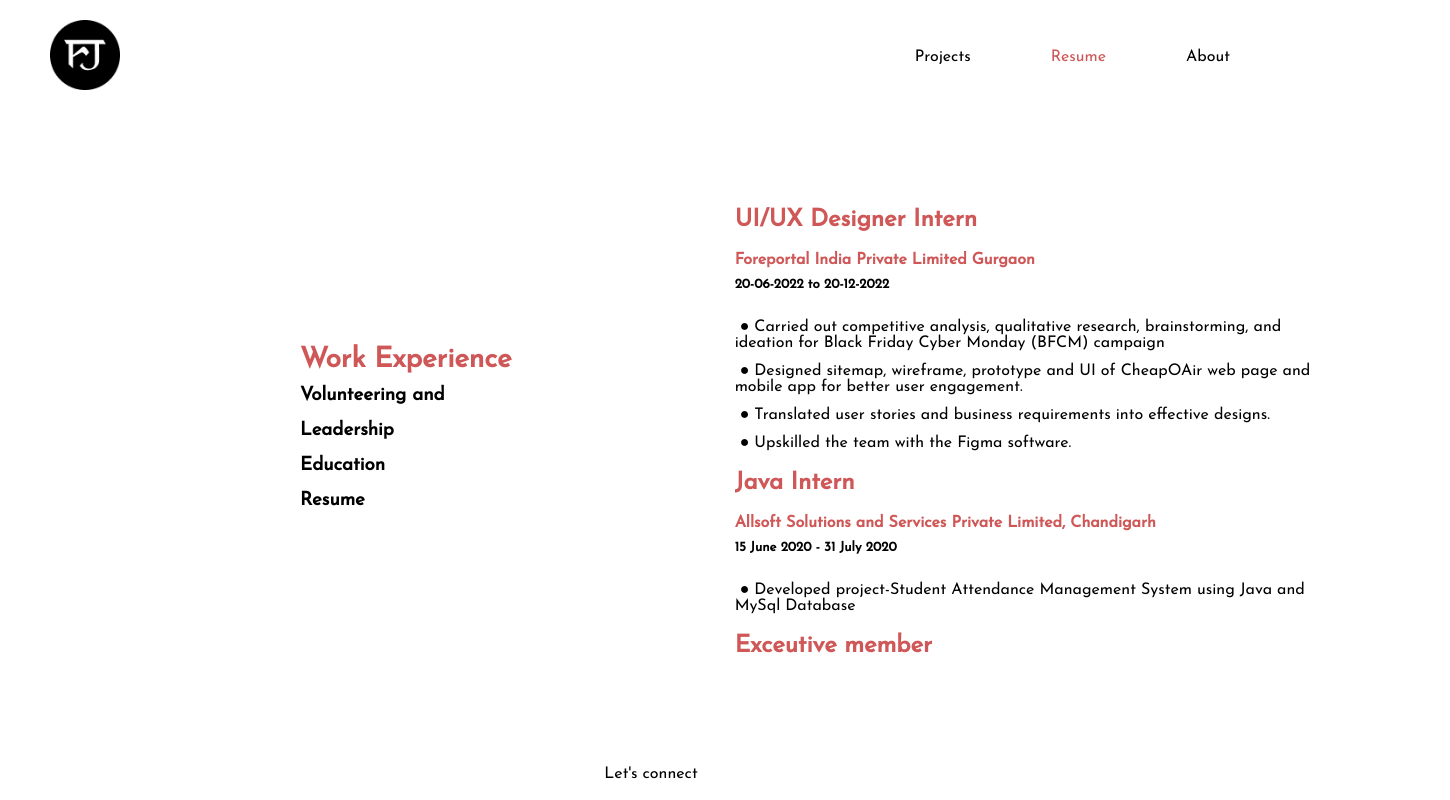
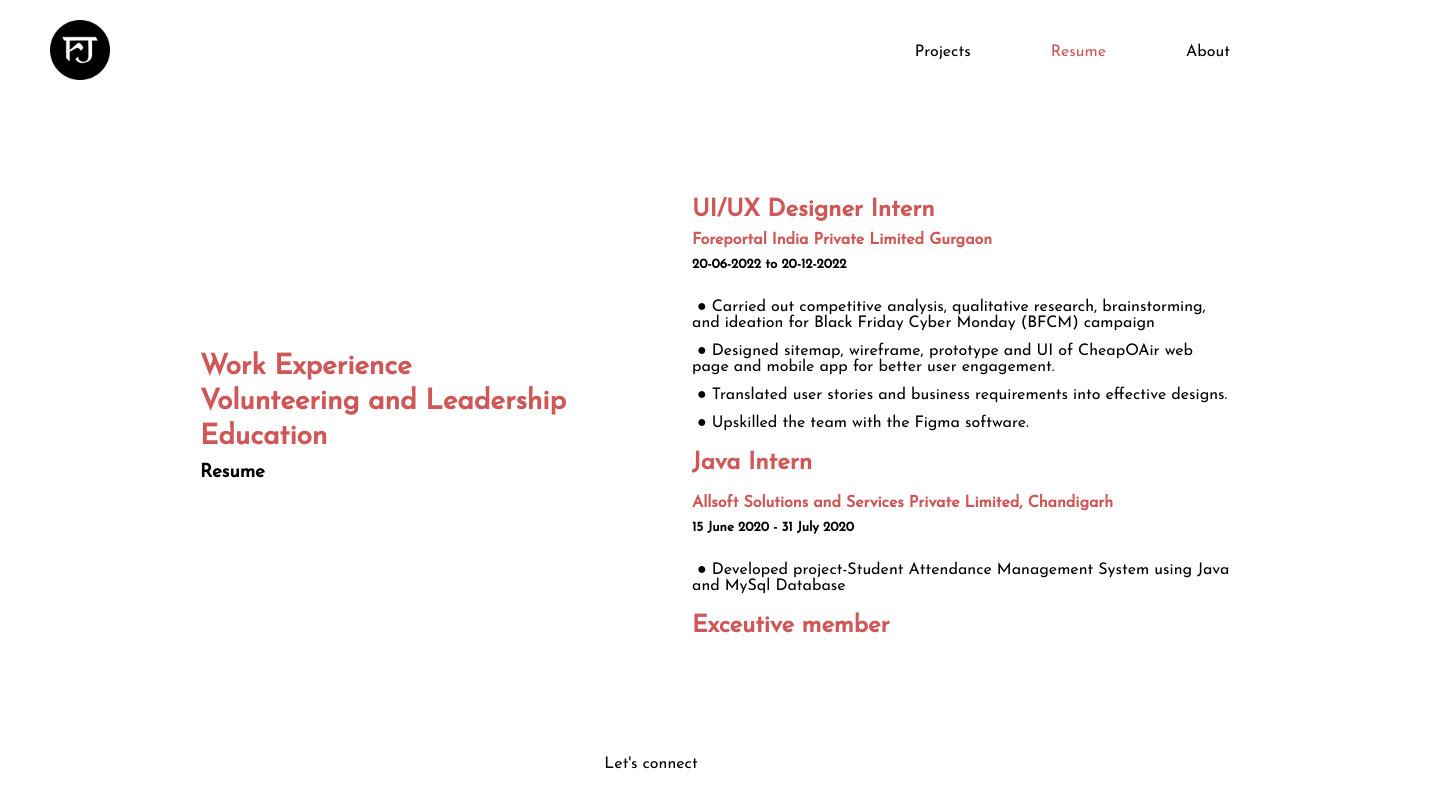
Before and after one commit to 0x-Sarthak/rijul, a React (Create React App) app: page /resume in a window 1280 px wide. Shown: the whole page, 1450 px wide, since content can reach past the window. Built offline with nearby package versions, Linux system fonts and the light colour scheme; the HTML template or start-up script is replaced by a standard one.

Commit message:
Volunteer Animation

```diff
--- a/package.json
+++ b/package.json
@@ -38,6 +38,7 @@
     ]
   },
   "devDependencies": {
-    "node-sass": "^7.0.3"
+    "node-sass": "^7.0.3",
+    "react-icons": "^4.7.1"
   }
 }
--- a/src/components/Header/header.scss
+++ b/src/components/Header/header.scss
@@ -9,8 +9,8 @@ header {
     color: #cf5757 !important;
   }
   img {
-    width: 70px;
-    height: 70px;
+    width: 60px;
+    height: 60px;
   }
   ul {
     list-style: none;
--- a/src/screens/Home/home.scss
+++ b/src/screens/Home/home.scss
@@ -6,9 +6,8 @@ $home-girl-height: 499px;
 	display: flex;
 	align-items: center;
 	justify-content: center;
-  gap: 8rem;
-  margin-left: 200px;
-
+	gap: 4rem;
+	margin-left: 60px;
 
 	img {
 		width: $home-girl-width;
--- a/src/screens/Projects/projects.scss
+++ b/src/screens/Projects/projects.scss
@@ -1,10 +1,10 @@
-$project-width: 550px;
-$project-height: 450px;
+$project-width: 650px;
+$project-height: 550px;
 $project-width-md: 450px;
 $project-height-md: 350px;
 
-$girl-width: 450px;
-$girl-height: 450px;
+$girl-width: 350px;
+$girl-height: 350px;
 
 .project-container {
 	min-height: 80vh;
@@ -23,7 +23,7 @@ $girl-height: 450px;
 	}
 
 	.description-section {
-		height: 60vh;
+		height: 75vh;
 		overflow: scroll;
 		img {
 			cursor: pointer;
@@ -51,7 +51,7 @@ $girl-height: 450px;
 		top: 0;
 		left: 0;
 		width: $project-width - 4px;
-		height: $project-height - 20px;
+		height: $project-height - 10px;
 		border-radius: 10px;
 		text-align: center;
 		background: linear-gradient(
--- a/src/screens/Resume/index.js
+++ b/src/screens/Resume/index.js
@@ -1,20 +1,34 @@
-import React from "react";
+import React, {useEffect, useState} from "react";
 import Footer from "../../components/Footer";
 import Header from "../../components/Header";
 import "./resume.scss";
+import {useInView} from "react-intersection-observer";
+const Resume = () => {
+	const { ref: volunteer, inView: volunteerIsVisible } = useInView({threshold: 1});
+	const { ref: education, inView: educationIsVisible } = useInView({threshold: 1});
+	const { ref: experience, inView: experienceIsVisible } = useInView({threshold: 0.3});
 
-const Resume = () => {
+	  const [active, setActive] = useState('');
+
+	  useEffect(() => {
+
+		if(educationIsVisible) setActive('education')
+		if(volunteerIsVisible) setActive('volunteer')
+		if(experienceIsVisible) setActive('experience')
+
+	  }, [])
 	return (
 		<div style={{ textAlign: "center" }}>
 			<Header />
 			<div className="resume-container">
 			<div className="reactive-container">
-				<h3 className="reactive">Work Experience</h3>
-				<h3>Volunteering and Leadership</h3>
-				<h3>Education</h3>
+				<h3 className={experienceIsVisible ? "reactive" : ''}>Work Experience</h3>
+				<h3 className={volunteerIsVisible ? "reactive" : ''}>Volunteering and Leadership</h3>
+				<h3 className={educationIsVisible ? "reactive" : ''}>Education</h3>
 				<h3>Resume</h3>
 			</div>
 			<div className="text-area">
+			<div ref={experience}>
 			<h2> UI/UX Designer Intern</h2>
 			<h4>Foreportal India Private Limited Gurgaon</h4>
 			<h5>20-06-2022 to 20-12-2022</h5>
@@ -25,6 +39,9 @@ const Resume = () => {
 			<li>Translated user stories and business requirements into effective designs.</li>
 			<li>Upskilled the team with the Figma software.</li>
 			</ul>
+			</div>
+
+
 			<h2> Java Intern</h2>
 			<h4>Allsoft Solutions and Services Private Limited, Chandigarh</h4>
 			<h5>15 June 2020 - 31 July 2020</h5>
@@ -56,6 +73,7 @@ const Resume = () => {
 			Organised National level Talent Hunt and Poetry Competition.
 			</li>
 			</ul>
+			<div ref={volunteer}>
 			<h2>Volunteer</h2>
 			<h4>Swarmani Youth Welfare Association, Chandigarh</h4>
 			<h5>March 2020 - Present</h5>
@@ -64,6 +82,9 @@ const Resume = () => {
 			Organising member for the camp ‘My Policy, My Right’-to ensure the schemes and initiatives reach the beneficiaries.
 			</li>
 			</ul>
+			</div>
+
+			<div ref={education}>
 			<h2> B.E. CSE specilisation in UX/UI</h2>
 			<h4>Chitkara University Punjab</h4>
 			<h5> August 2019 - june 2023</h5>
@@ -74,6 +95,7 @@ const Resume = () => {
 			<li>1st Price in CSI Tech Enclave 2021 in Tech Bolt quiz
 			</li>
 			</ul>
+			</div>
 			<h2>D.C. Montessori Senior Secondary School</h2>
 			<h4> Chandigarh</h4>
 			<h5>2017 - 2019</h5>
--- a/src/screens/Resume/resume.scss
+++ b/src/screens/Resume/resume.scss
@@ -7,7 +7,7 @@ $home-text-height: 100px;
     justify-content: center;
     width: 1150px;
     gap: 12rem;
-    margin: 0px 100px 0px 300px;
+    margin: 0px 100px 0px 200px;
 
     img {
       width: $home-text-width;
@@ -86,10 +86,12 @@ $home-text-height: 100px;
   .reactive{
     color: #cf5757;
     font-size: 28px;
+    width: 500px;
   }
 
   .reactive-container{
     text-align: start;
     line-height:35px;
+    width: 300px;
 
   }
```
Also changed, not shown: 1 other file (tests, documents, lock files or other folders). Lines whose indentation alone changed are shown as unchanged.
